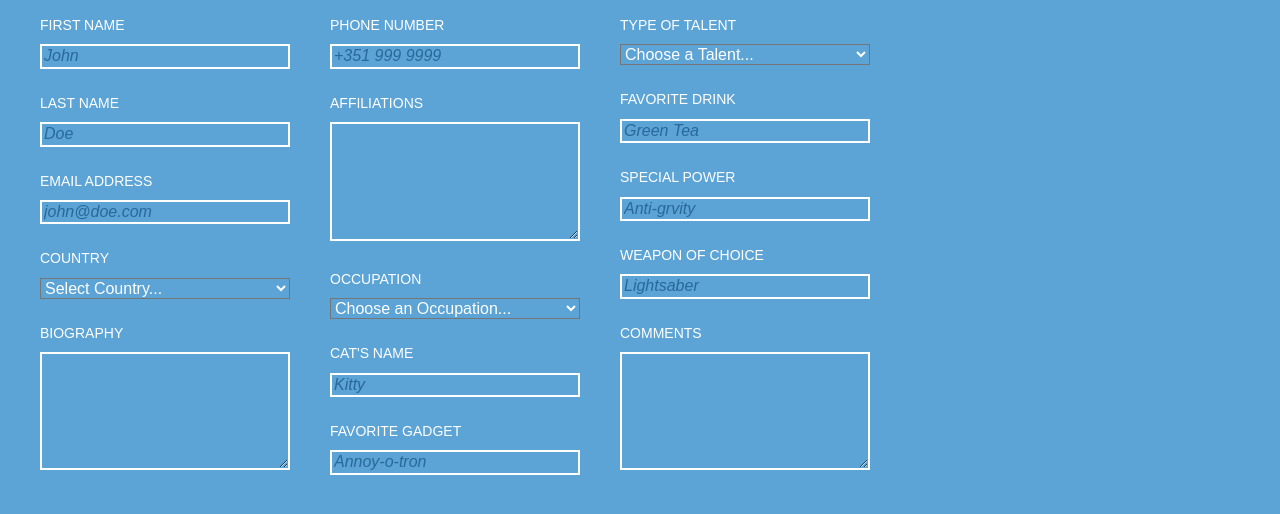
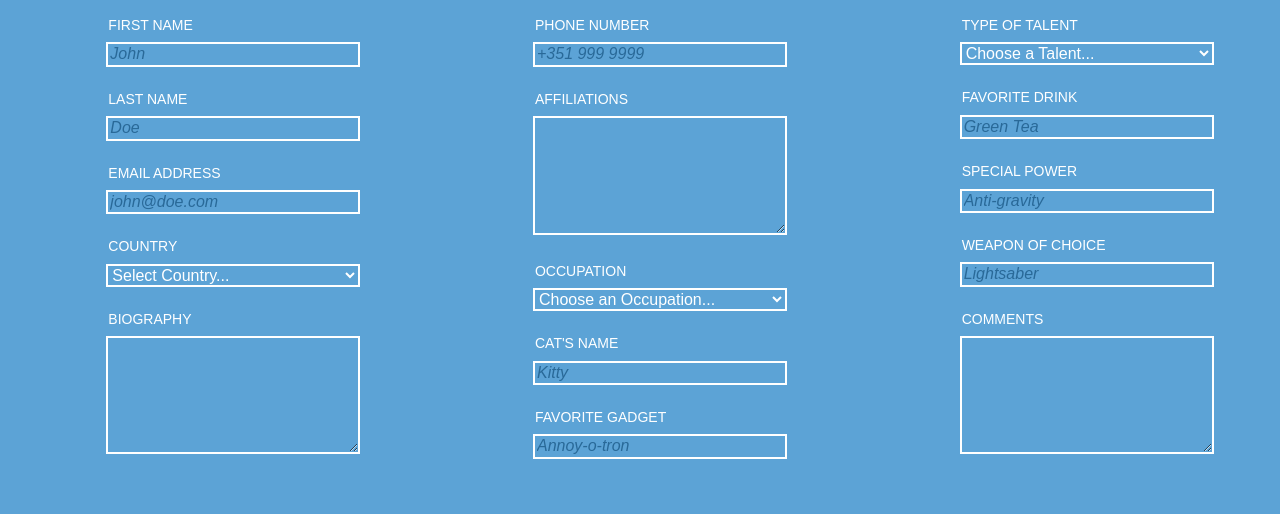
Before and after one commit to cparker33/Day_03, a plain HTML site: page Forms/index.html in a window 1280 px wide. Drawn offline with Linux system fonts and the light colour scheme.

Commit message:
Commit Base 3

```diff
--- a/Forms/index.html
+++ b/Forms/index.html
@@ -8,11 +8,8 @@
   </head>
   <body>
 	 <div class="cContainer">
-
       <form id="cForm">
-
   		  <div class="cFormContainer">
-
 				  <ul class="cFormInput">
 					 <li>
 					   <label for="cFirstName">FIRST NAME</label><br />
@@ -76,7 +73,6 @@
            </li>
           </ul>
           </div><!-- Form Container End 2 -->
-
           <div class="cFormContainer"><!-- Form Container End 3 -->
             <ul class="cFormInput">
               <li>
@@ -95,7 +91,7 @@
            </li>
            <li>
              <label for="cPower">SPECIAL POWER</label><br />
-             <input id="cPower" class="cInp" type="text" placeholder="Anti-grvity">
+             <input id="cPower" class="cInp" type="text" placeholder="Anti-gravity">
            </li>
            <li>
              <label for="cWeap">WEAPON OF CHOICE</label><br />
--- a/Forms/style.css
+++ b/Forms/style.css
@@ -28,6 +28,7 @@ li label {
 
 	display: flex;
 	flex-direction: row;
+	justify-content: space-around;
 	flex-wrap: wrap;
 }
 
@@ -41,24 +42,13 @@ li label {
 
 .cInp {
 
+	outline: #FFF solid 2px;
+	border: none;
 	width: 250px;
 	background-color: rgb(92, 163, 214);
-	outline-color: rgb(41, 105, 152);
 	color: #FFF;
 	margin-bottom: 25px;
 	margin-top: 10px;
-}
-
-
-.cFormInput input{
-
-	border: 2px solid #FFF;
-}
-
-
-.cFormInput textarea{
-
-	border: 2px solid #FFF;
 }
 
 
@@ -67,3 +57,9 @@ li label {
 	color: rgb(41, 105, 152);
 	font-style: italic;
 }
+
+.cInp:focus, .cInp:hover {
+
+	outline: rgb(41, 105, 152) solid 2px;
+
+}
```
